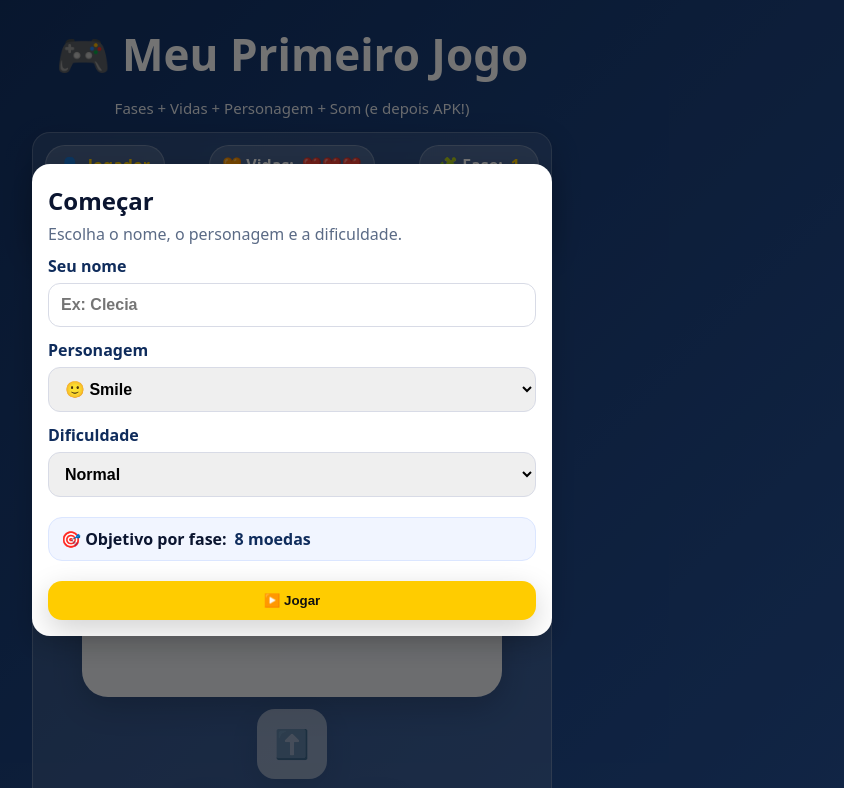
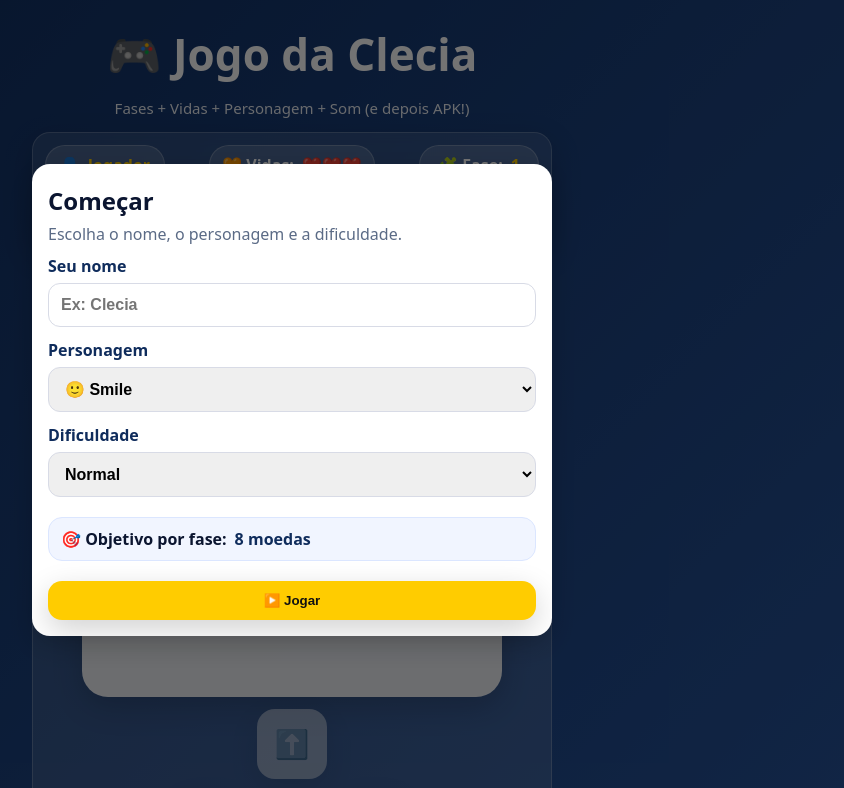
Before and after one commit to cleciasiquiera4-bit/meu-primeiro-jogo, a plain HTML site: page index.html in a window 1280 px wide. Shown: the top 788 px of the page, without its empty margins (348-1192 px from the left). Drawn offline with Linux system fonts and the light colour scheme.

Commit message:
Update index.html

```diff
--- a/index.html
+++ b/index.html
@@ -131,7 +131,7 @@
 
 <body>
   <div class="wrap">
-    <div class="title">🎮 Meu Primeiro Jogo</div>
+    <div class="title">🎮 Jogo da Clecia </div>
     <p class="subtitle">Fases + Vidas + Personagem + Som (e depois APK!)</p>
 
     <div class="panel hud">
```
